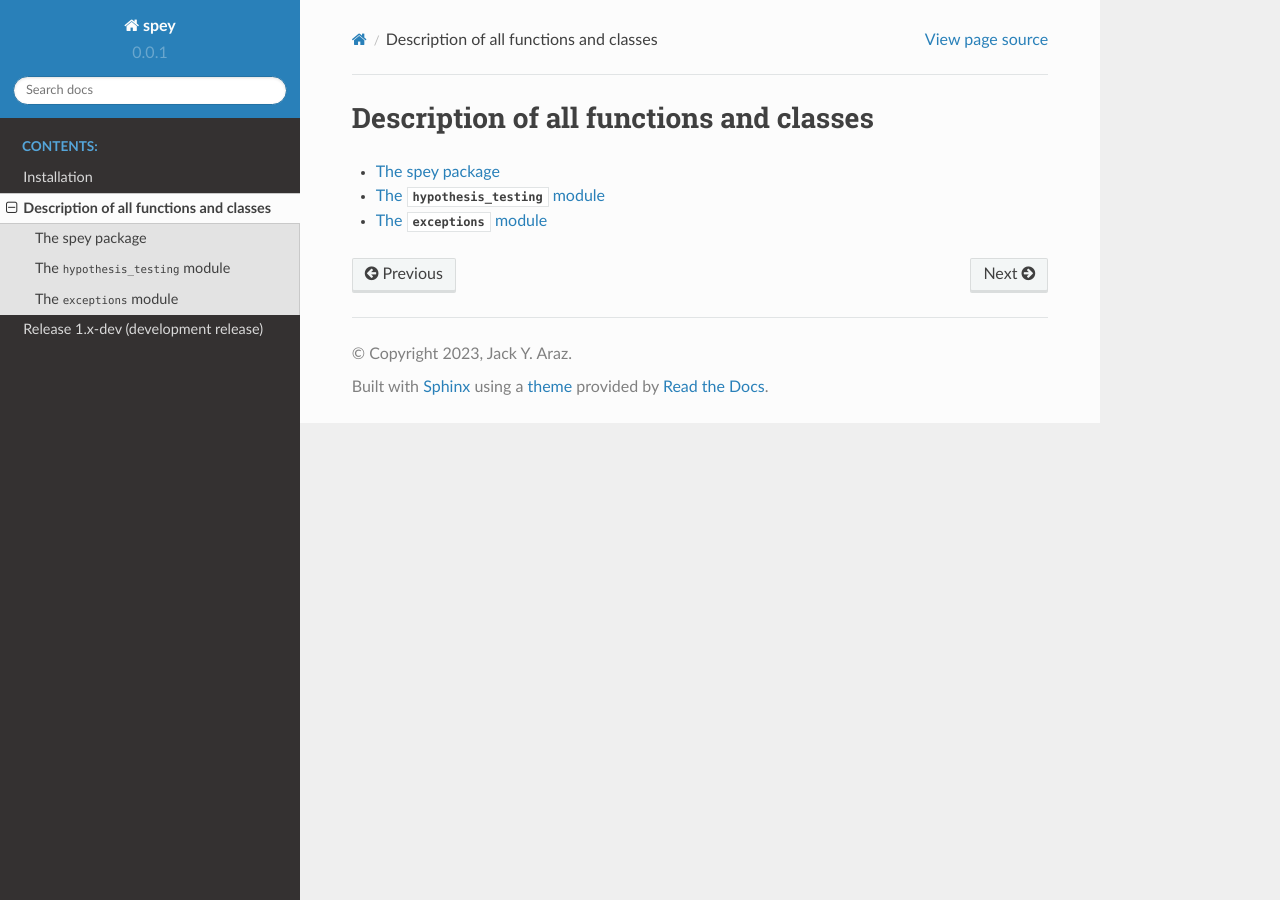
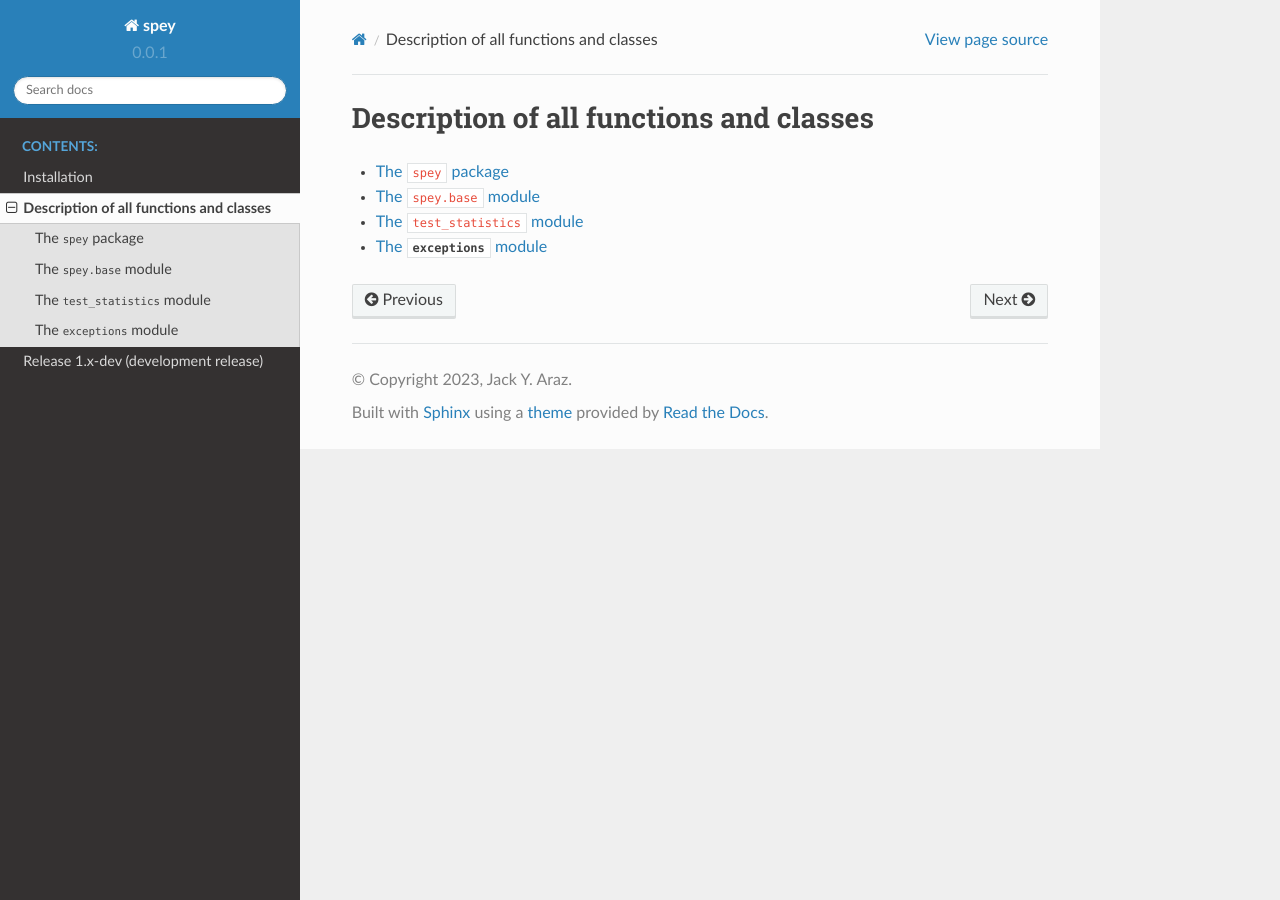
Before and after one commit to SpeysideHEP/spey, a Sphinx documentation site: the page built from docs/api/index.rst, in a window 1280 px wide. Built offline with Sphinx 7.4.7 and the Read the Docs theme 2.0.0, drawn with Linux system fonts in a browser that asks for light colours.

Commit message:
update documentation

```diff
--- a/docs/api/index.rst
+++ b/docs/api/index.rst
@@ -5,5 +5,6 @@ Description of all functions and classes
     :maxdepth: 2
 
     spey
-    spey.hypothesis_testing
+    spey.base
+    spey.hypothesis_testing.test_statistics
     spey.system.exceptions
--- a/docs/api/spey.hypothesis_testing.rst
+++ b/docs/api/spey.hypothesis_testing.test_statistics.rst
@@ -1,5 +1,5 @@
-The :attr:`hypothesis_testing` module
-=====================================
+The ``test_statistics`` module
+==============================
 
 .. autosummary::
     spey.hypothesis_testing.test_statistics.qmu
--- a/docs/api/spey.rst
+++ b/docs/api/spey.rst
@@ -1,5 +1,5 @@
-The spey package
-================
+The ``spey`` package
+====================
 
 .. autosummary::
     spey.ExpectationType
```
Also changed, not shown: other parts of docs/api/spey.rst (+0 -2 lines), docs/api/spey.base.rst (added, +13 -0 lines).
